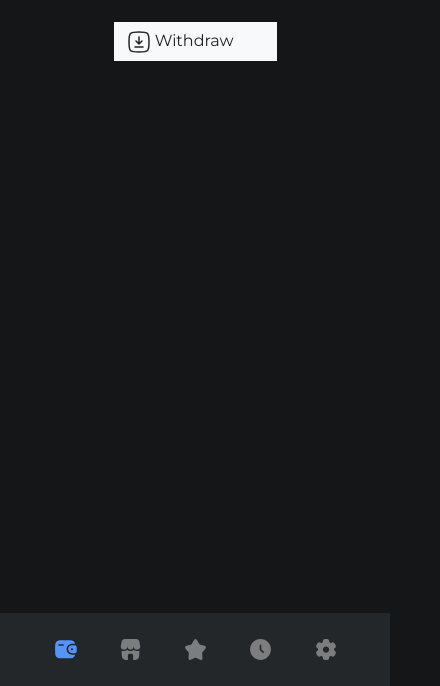
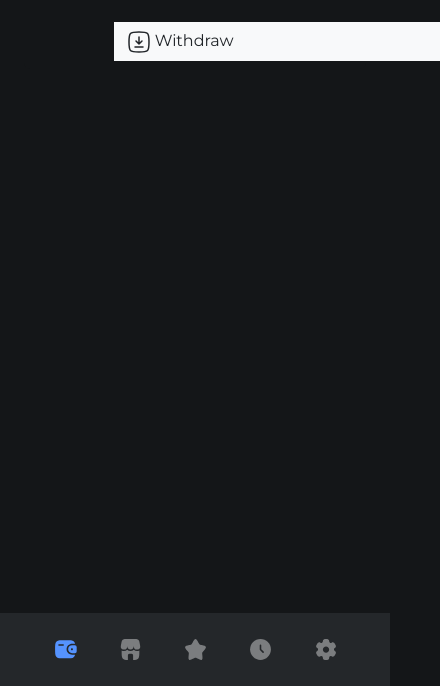
Before and after one commit to chinemerem123/Crypto-wallet, a plain HTML site: page index.html in a window 390 px wide. Shown: the part 158-844 px from the top of the page, 440 px wide, since content can reach past the window. Drawn offline with nearby package versions, Linux system fonts and the light colour scheme.

Commit message:
update again mobile

```diff
--- a/Style/style.scss
+++ b/Style/style.scss
@@ -215,6 +215,12 @@ right: 10px;
                 font-weight: bold;
             }
 
+            .btn-hold{
+                position: relative;
+                width: 100% !important;
+                margin-top: 20px;
+            }
+
         }
     }
 
```
Also changed, not shown: Style/style.css, 1 other file.
